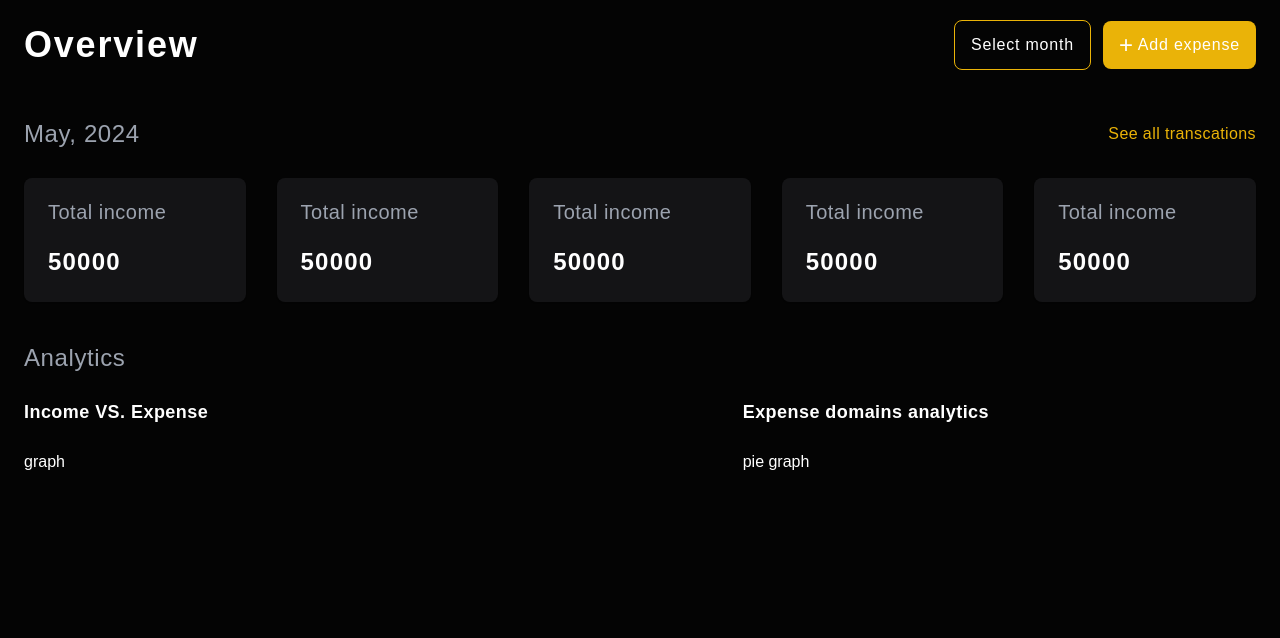
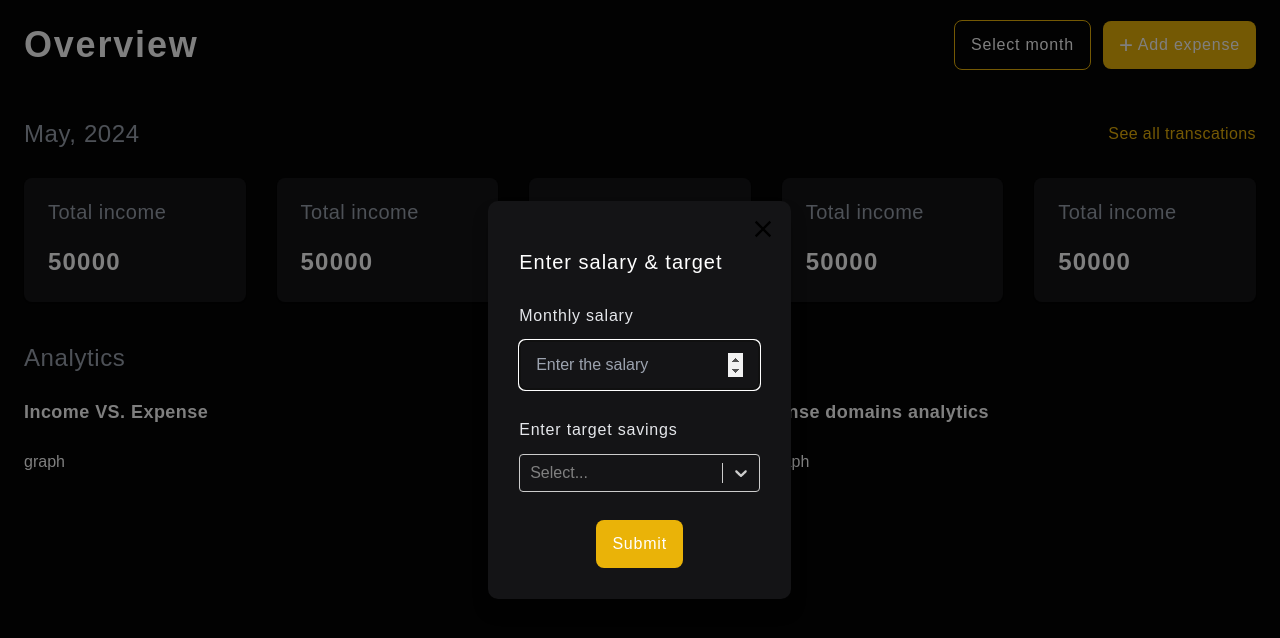
Before and after one commit to srijit-ops/spend-smart, a Next.js app: page /expense-overview in a window 1280 px wide. Shown: the top 638 px of the page. Built offline with nearby package versions, Linux system fonts and the light colour scheme.

Commit message:
expense adding done

```diff
--- a/src/components/expenseOverviewComponents/AddExpenseModal.js
+++ b/src/components/expenseOverviewComponents/AddExpenseModal.js
@@ -55,25 +55,35 @@ function AddExpenseModal({ open, onCloseModal, title }) {
     console.log(dayjs(data.date).toISOString());
     console.log(JSON.parse(localStorage.getItem("transactionData")))
 
-    const allTransactions= JSON.parse(localStorage.getItem("transactionData")) || []
-    const newData= {
-      date: dayjs(data.date).toISOString().split('T')[0],
-      transactions:[
-        {
-          // id:,
-          ...data
-        }
-      ]
-    }
+    const allTransactions= JSON.parse(localStorage.getItem("transactionData")) || {}
+    // const newData= {
+    //   date: dayjs(data.date).toISOString().split('T')[0],
+    //   transactions:[
+    //     {
+    //       // id:,
+    //       ...data
+    //     }
+    //   ]
+    // }
+
+    const currentMonthYear= dayjs(data.date).format('YYYY-MM')
+   const monthMatch= Object.keys(allTransactions).findIndex(item=>item===currentMonthYear)
+   if(monthMatch!==-1){
+    allTransactions[currentMonthYear].push(data)
+
+   }else{
+    allTransactions[currentMonthYear] = [data]
+   }
+   localStorage.setItem("transactionData", JSON.stringify(allTransactions))
     // if(allTransactions){
-      console.log(allTransactions,"moth ka middle hai bro")
-      const dateMatch= allTransactions.findIndex(item=>item.date=== dayjs(data.date).toISOString().split('T')[0])
-      if(dateMatch!==-1){
-        allTransactions[dateMatch].transactions.push(data)
-      }else{
-        allTransactions.push(newData)
-      }
-      localStorage.setItem("transactionData", JSON.stringify(allTransactions))
+      // console.log(allTransactions,"moth ka middle hai bro")
+      // const dateMatch= allTransactions.findIndex(item=>item.date=== dayjs(data.date).toISOString().split('T')[0])
+      // if(dateMatch!==-1){
+      //   allTransactions[dateMatch].transactions.push(data)
+      // }else{
+      //   allTransactions.push(newData)
+      // }
+      // localStorage.setItem("transactionData", JSON.stringify(allTransactions))
     // }
 
     //when a new month is starting and no data there in storage
--- /dev/null
+++ b/src/components/expenseOverviewComponents/SalaryDetailModal.js
@@ -0,0 +1,123 @@
+import React, { useState } from 'react'
+import CustomModal from '../common/CustomModal'
+import { Controller, useForm } from 'react-hook-form';
+import * as yup from "yup"
+import { yupResolver } from '@hookform/resolvers/yup';
+import { TextInput } from '../common/Inputs';
+import CreatableSelect from "react-select/creatable";
+import ButtonComponent from '../common/ButtonComponent';
+
+function SalaryDetailModal({ open, onCloseModal, title }) {
+
+    const [targetOptions, setTargetOptions] = useState([
+        {
+            label: "5%",
+            value: 5
+        },
+        {
+            label: "10%",
+            value: 10
+        },
+        {
+            label: "15%",
+            value: 15
+        },
+        {
+            label: "20%",
+            value: 20
+        }
+    ])
+
+const validationSchema= yup.object({
+    salary: yup.number().required("Monthly salary is required"),
+    targetPercentage: yup.number().required("Target savings is required")
+})
+const {control, reset, formState:{errors}, handleSubmit}= useForm({
+    resolver:yupResolver(validationSchema),
+    defaultValues:{
+        salary: null,
+        targetPercentage: null
+    }
+})
+
+const customStyles = {
+    control: (baseStyles, state) => ({
+      ...baseStyles,
+      backgroundColor: "#141416",
+    }),
+    option: (baseStyles, state) => ({
+      ...baseStyles,
+      backgroundColor: "#141416",
+      color: "white",
+    }),
+    menu: (baseStyles, state) => ({
+      ...baseStyles,
+      backgroundColor: "#141416",
+    }),
+    singleValue: (baseStyles, state) => ({
+      ...baseStyles,
+      color: "white",
+    }),
+  };
+
+  const onSubmit=(data)=>{
+    console.log(data)
+    reset()
+    onCloseModal()
+  }
+
+
+  return (
+    <CustomModal open={open} onCloseModal={onCloseModal} title={title}>
+    <form onSubmit={handleSubmit(onSubmit)} className="mt-7">
+    <Controller
+          control={control}
+          name="salary"
+          render={({ field: { onChange } }) => (
+            <TextInput
+              type={"number"}
+              placeholder={"Enter the salary"}
+              label={"Monthly salary"}
+              error={errors.salary?.message}
+              onChange={onChange}
+            />
+          )}
+        />
+
+              <Controller
+          name="targetPercentage"
+          control={control}
+          render={({ field: { onChange } }) => (
+            <div className="my-4 flex flex-col">
+              <label className="text-gray-200 tracking-wider mb-3">
+                Enter target savings
+              </label>
+              <CreatableSelect
+                onChange={(e) => {
+                  if (e) {
+                    onChange(e.value);
+                    setTargetOptions([...targetOptions, e]);
+                  }
+                  // onChange("")
+                }}
+                isClearable
+                options={targetOptions}
+                styles={customStyles}
+              />
+              <p className="tracking-wider text-red-500 mt-3 text-[0.9rem]">
+                {errors.targetPercentage?.message}
+              </p>
+            </div>
+          )}
+        />
+        <div className="w-full flex justify-center items-center">
+          <ButtonComponent type={"submit"}>
+            <p>Submit</p>
+          </ButtonComponent>
+        </div>
+    </form>
+    </CustomModal>
+  )
+}
+
+export default SalaryDetailModal
--- a/src/pages/expense-overview/index.js
+++ b/src/pages/expense-overview/index.js
@@ -1,18 +1,33 @@
 import BorderedButtonComponent from '@/components/common/BorderedButtonComponent'
 import ButtonComponent from '@/components/common/ButtonComponent'
-import React, { useState } from 'react'
+import React, { useEffect, useState } from 'react'
 import Link from 'next/link'
 import OverviewCard from '@/components/expenseOverviewComponents/OverviewCard'
 import AddExpenseModal from '@/components/expenseOverviewComponents/AddExpenseModal'
+import dayjs from 'dayjs'
+import SalaryDetailModal from '@/components/expenseOverviewComponents/SalaryDetailModal'
 
 
 function ExpenseOverview() {
 
-  const [open, setOpen] = useState(false)
+  const [openAddExpense, setOpenAddExpense] = useState(false)
+  const [openSalaryModal, setOpenSalaryModal] = useState(false)
 
-  const onCloseModal=()=>{
-    setOpen(false)
+  const closeAddExpenseModal=()=>{
+    setOpenAddExpense(false)
   }
+  const closeSalaryModal=()=>{
+    setOpenSalaryModal(false)
+  }
+
+  useEffect(()=>{
+    const allTransactions= JSON.parse(localStorage.getItem("transactionData")) || {}
+    const currentMonthYear= dayjs().format('YYYY-MM')
+   const monthMatch= Object.keys(allTransactions).findIndex(item=>item===currentMonthYear)
+   if(monthMatch==-1){
+    setOpenSalaryModal(true)
+   }
+  },[])
 
   return (
     <div className='w-full py-5 px-6'>
@@ -22,7 +37,7 @@ function ExpenseOverview() {
             <BorderedButtonComponent>
               <p>Select month</p>
             </BorderedButtonComponent>
-            <ButtonComponent style={{paddingBottom:"0.5rem", paddingTop:"0.5rem"}} onClick={()=>setOpen(true)}>
+            <ButtonComponent style={{paddingBottom:"0.5rem", paddingTop:"0.5rem"}} onClick={()=>setOpenAddExpense(true)}>
               <p className='flex justify-center items-center gap-1'> <span className='text-2xl'>+</span> Add expense</p>
             </ButtonComponent>
             {/* <button>All transactions</button> */}
@@ -60,7 +75,8 @@ function ExpenseOverview() {
           </div>
       </div>
       </div>
-      <AddExpenseModal open={open} onCloseModal={onCloseModal} title={"Add new expense"}/>
+      <AddExpenseModal open={openAddExpense} onCloseModal={closeAddExpenseModal} title={"Add new expense"}/>
+      <SalaryDetailModal open={openSalaryModal} onCloseModal={closeSalaryModal} title={"Enter salary & target"}/>
     </div>
   )
 }
```
